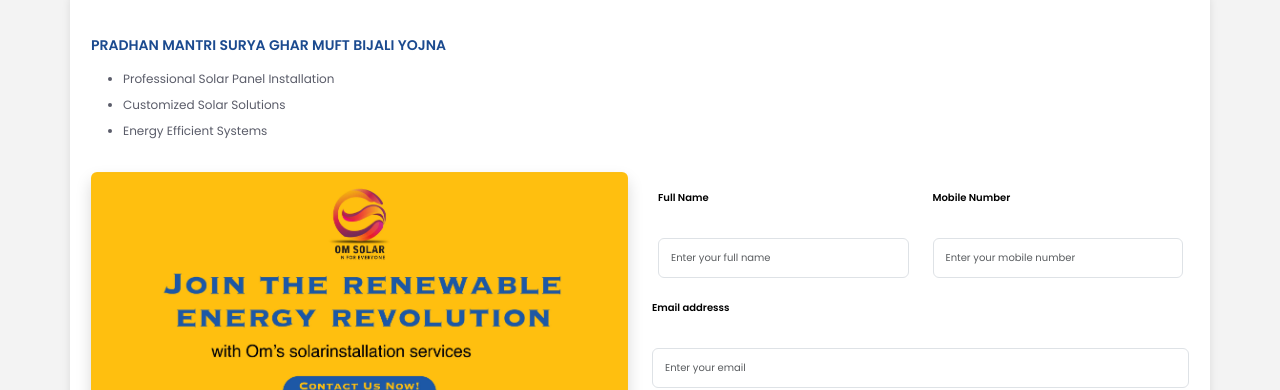
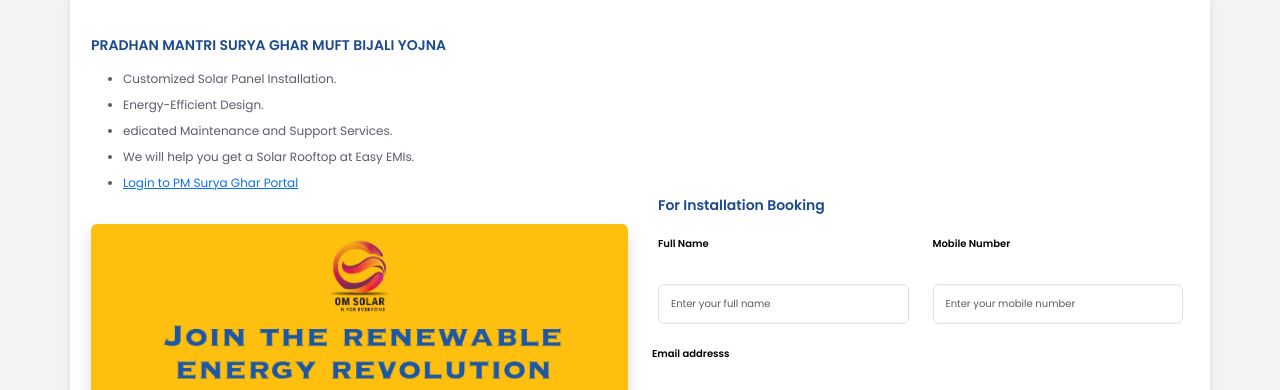
Before and after one commit to VAIBHAVTOMAR321/spindofrontend, a React (Create React App) app: page /SolarInstalation in a window 1280 px wide. Shown: the part 338-728 px from the top of the page. Built offline with nearby package versions, Linux system fonts and the light colour scheme; no server answers.

Commit message:
solar done

```diff
--- a/src/assets/css/services.css
+++ b/src/assets/css/services.css
@@ -137,7 +137,7 @@
   border: none;
   padding: 10px 30px;
   border-radius: 25px;
-  font-size: 0.9rem;
+  font-size: 10px !important;
   font-weight: 500;
   cursor: pointer;
   transition: all 0.3s ease;
--- a/src/componets/custom/style.css
+++ b/src/componets/custom/style.css
@@ -80,6 +80,10 @@
   color: #1b4a8f;
 
 }
+.submit-btn{
+  font-size: 10px !important;
+  background-color: #0B488F;
+}
 .contact-img ul li{
   font-size: 12px;
   color: #5a5c69;
--- a/src/componets/pages/SolarInstalation.js
+++ b/src/componets/pages/SolarInstalation.js
@@ -3,6 +3,7 @@
 import axios from 'axios'
 import "../../assets/css/ContactUs.css";
 import SolarImg from "../../assets/images/solar.jpg"
+import { Link } from 'react-router-dom';
 
 function SolarInstallation() {
   const [formData, setFormData] = useState({
@@ -134,9 +135,21 @@
                 <div className='contact-img'>
                 <h1>PRADHAN MANTRI SURYA GHAR MUFT BIJALI YOJNA</h1>
                 <ul>
-                    <li>Professional Solar Panel Installation</li>
-                    <li>Customized Solar Solutions</li>
-                    <li>Energy Efficient Systems</li>
+                    <li>Customized Solar Panel Installation.</li>
+                    <li>Energy-Efficient Design.</li>
+                    <li>edicated Maintenance and Support Services.</li>
+                    <li>We will help you get a Solar Rooftop at Easy EMIs.</li>
+      <li>
+  <Link
+    to="https://spindo.in/pmsuryaghar.gov.in/consumerLogin"
+    target="_blank"
+    rel="noopener noreferrer"
+    className="portal-link"
+  >
+    Login to PM Surya Ghar Portal
+  </Link>
+  </li>
+
                 </ul>
             </div>
                 <img src={SolarImg} alt="Solar Installation" className="img-fluid rounded shadow" />
@@ -162,7 +175,8 @@
                 )}
 
                 <Form onSubmit={handleSubmit} noValidate> {/* noValidate prevents default browser validation */}
-                  <Row>
+                  <Row className='contact-img'>
+                    <h1>For Installation Booking</h1>
                     <Col md={6} xs={12}>
                       <Form.Group className="mb-3" controlId="formFullName">
                         <Form.Label className="spi-control form-label">Full Name</Form.Label>
@@ -247,7 +261,7 @@
                       className="submit-btn"
                       disabled={isSubmitting}
                     >
-                      {isSubmitting ? 'Submitting...' : 'Submit'}
+                      {isSubmitting ? 'Submitting...' : 'Send Request'}
                     </Button>
                   </div>
                 </Form>
```
